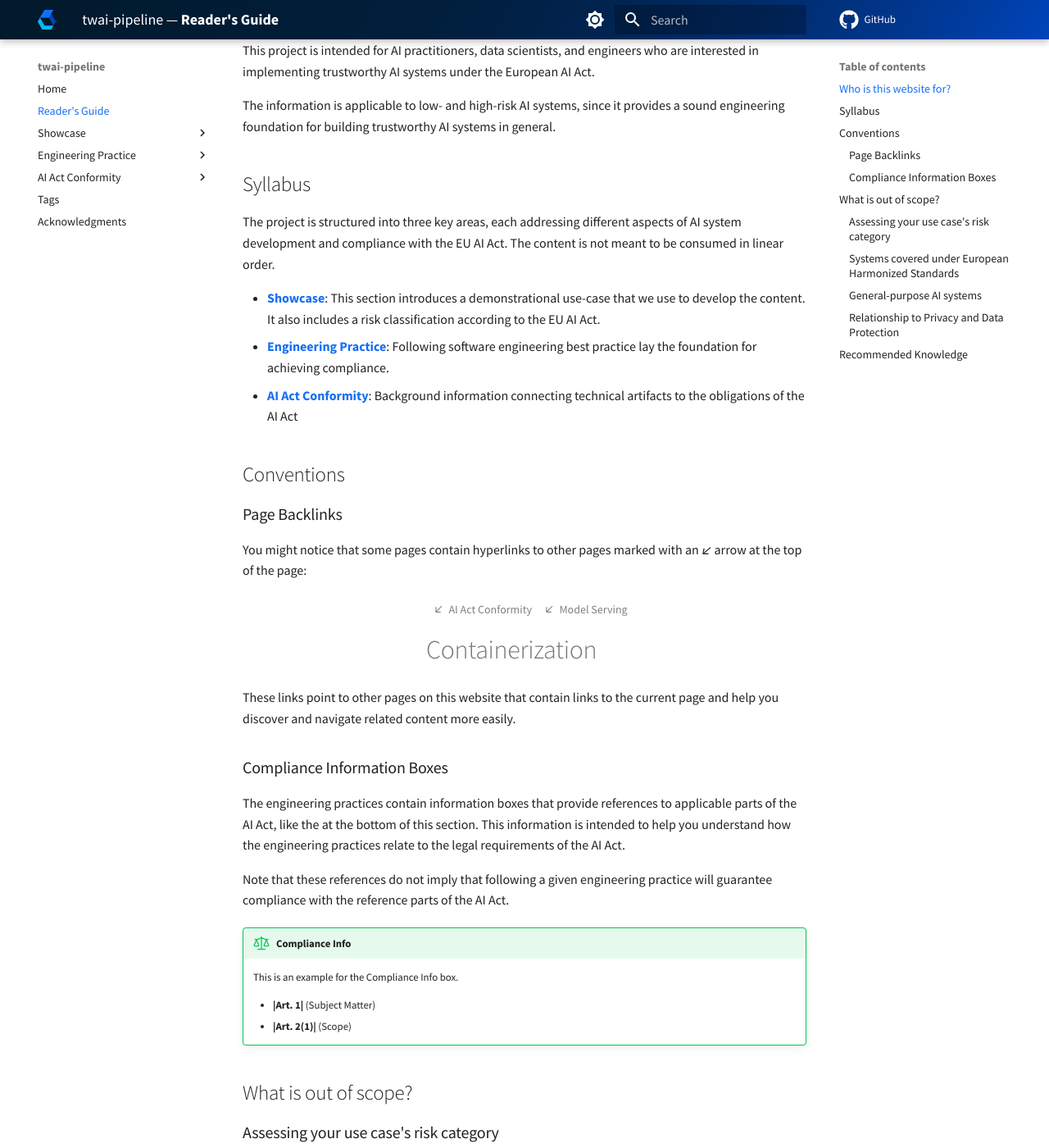
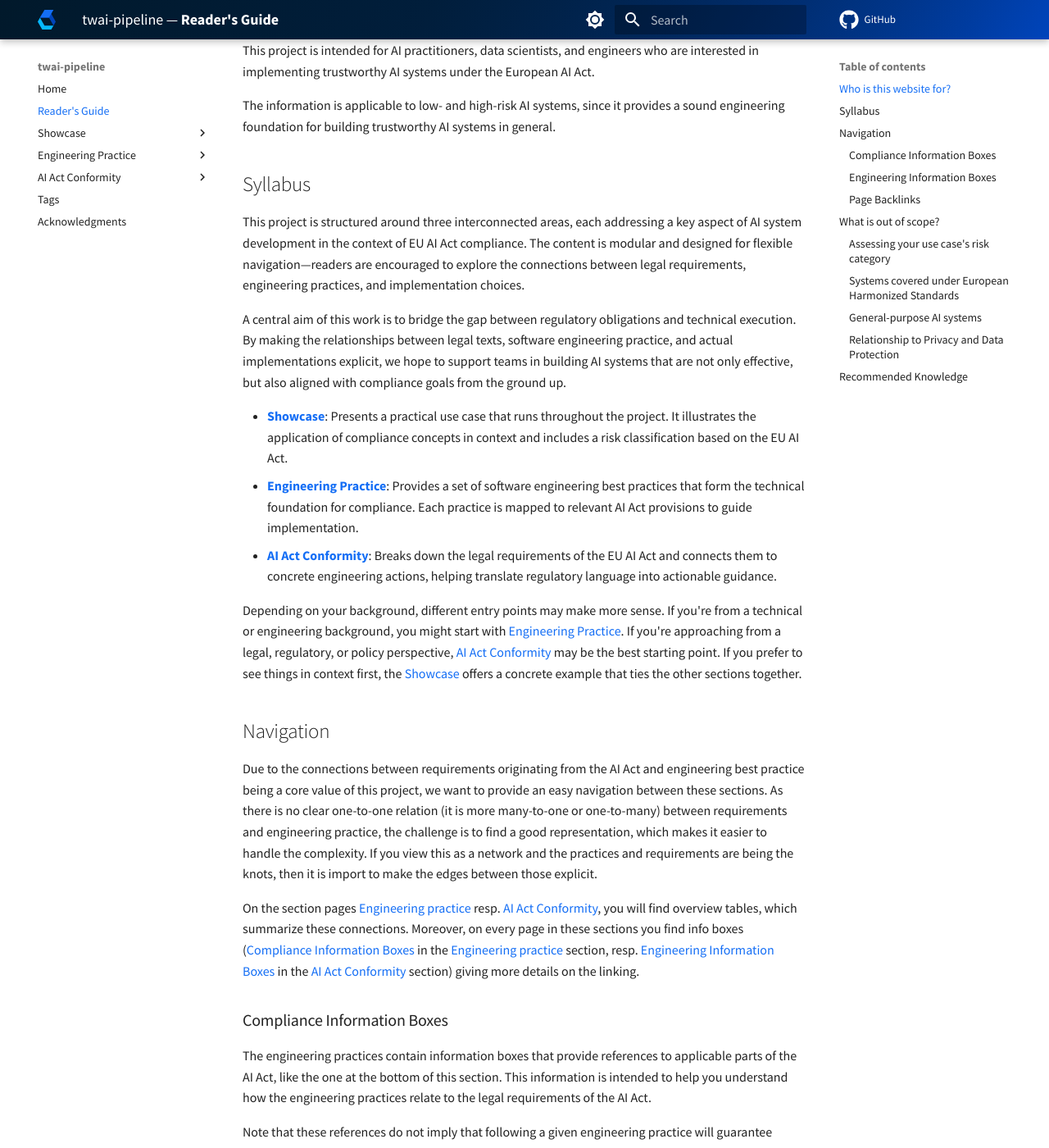
Before and after one commit to aai-institute/practical-ai-act, an MkDocs documentation site: the page built from docs/readers-guide.md, in a window 1280 px wide and 1400 px high, scrolled down 400 px. Shown: the whole window at 82% size. Built offline with MkDocs 1.6.1 and Material for MkDocs 9.7.7, drawn with Linux system fonts in a browser that asks for light colours; plug-ins that fetch from the network failed and are left out; comment, search, counter and statistics services are not loaded; the version menu is left out; some of the changed text lies outside the part shown.

Commit message:
docs: Extend reader's guide

```diff
--- a/docs/readers-guide.md
+++ b/docs/readers-guide.md
@@ -14,13 +14,65 @@ The information is applicable to low- and high-risk AI systems, since it provide
 
 ## Syllabus
 
-The project is structured into three key areas, each addressing different aspects of AI system development and compliance with the EU AI Act. The content is not meant to be consumed in linear order.
+This project is structured around three interconnected areas, each addressing a key aspect of AI system development in the context of EU AI Act compliance. The content is modular and designed for flexible navigation—readers are encouraged to explore the connections between legal requirements, engineering practices, and implementation choices.
 
--   [**Showcase**](showcase/index.md): This section introduces a demonstrational use-case that we use to develop the content. It also includes a risk classification according to the EU AI Act.
--   [**Engineering Practice**](engineering-practice/reference-architecture.md): Following software engineering best practice lay the foundation for achieving compliance.
--   [**AI Act Conformity**](conformity/index.md): Background information connecting technical artifacts to the obligations of the AI Act
+A central aim of this work is to bridge the gap between regulatory obligations and technical execution. By making the relationships between legal texts, software engineering practice, and actual implementations explicit, we hope to support teams in building AI systems that are not only effective, but also aligned with compliance goals from the ground up.
 
-## Conventions
+-   [**Showcase**](showcase/index.md): Presents a practical use case that runs throughout the project. It illustrates the application of compliance concepts in context and includes a risk classification based on the EU AI Act.
+-   [**Engineering Practice**](engineering-practice/index.md): Provides a set of software engineering best practices that form the technical foundation for compliance. Each practice is mapped to relevant AI Act provisions to guide implementation.
+-   [**AI Act Conformity**](conformity/index.md): Breaks down the legal requirements of the EU AI Act and connects them to concrete engineering actions, helping translate regulatory language into actionable guidance.
+
+Depending on your background, different entry points may make more sense.
+If you're from a technical or engineering background, you might start with [Engineering Practice](engineering-practice/index.md). If you're approaching from a legal, regulatory, or policy perspective, [AI Act Conformity](conformity/index.md) may be the best starting point.
+If you prefer to see things in context first, the [Showcase](showcase/index.md) offers a concrete example that ties the other sections together.
+
+## Navigation
+
+Due to the connections between requirements originating from the AI Act and engineering best
+practice being a core value of this project, we want to provide an easy navigation
+between these sections. As there is no clear one-to-one relation (it is more many-to-one or one-to-many) between requirements and engineering practice, the challenge is
+to find a good representation, which makes it easier to handle the complexity.
+If you view this as a network and the practices and requirements
+are being the knots, then it is import to make the edges between those explicit.
+
+On the section pages [Engineering practice](engineering-practice/index.md) resp. [AI Act Conformity](conformity/index.md), you will find overview tables, which summarize
+these connections. Moreover, on every page in these sections you find info boxes
+([Compliance Information Boxes](#compliance-information-boxes) in the [Engineering practice](engineering-practice/index.md) section, resp. [Engineering Information Boxes](#engineering-information-boxes) in the [AI Act Conformity](conformity/index.md) section) giving more details on the linking.
+
+
+
+### Compliance Information Boxes
+
+The engineering practices contain information boxes that provide references to applicable parts of the AI Act, like the one at the bottom of this section.
+This information is intended to help you understand how the engineering practices relate to the legal requirements of the AI Act.
+
+Note that these references do not imply that following a given engineering practice will guarantee compliance with the reference parts of the AI Act.
+
+!!! success "Compliance Info"
+
+    This is an example for the Compliance Info box.
+
+    - **|Art. 14|** (Human Oversight), in particular:
+        - |Art. 14(4)(e)|, continuous monitoring the operation of the systems helps
+            to detect conditions requiring potential intervention
+
+### Engineering Information Boxes
+Coming from requirements induced by the AI Act, it is off interest to link
+certain aspects of the respective requirement to corresponding engineering practices.
+This is represented by information boxes, like the one at the bottom of this section.
+You can think of them as the reverse direction of the connections collected
+in [Compliance Information Boxes](#compliance-information-boxes).
+
+Again, following these practices may not guarantee compliance, as there might be
+parts of the requirement, which are not amenable to automation.
+
+!!! info "Engineering Info"
+
+    This is an example for the Compliance Info box.
+
+    - [**Operational Monitoring**](engineering-practice/operational-monitoring.md):
+        -   |Art. 14(4)(e)|, continuous monitoring the operation of the systems helps
+            to detect conditions requiring potential intervention
 
 ### Page Backlinks
 
@@ -30,21 +82,7 @@ You might notice that some pages contain hyperlinks to other pages marked with a
 ![Backlinks](_images/backlinks.png){ align=center }
 </figure>
 
-These links point to other pages on this website that contain links to the current page and help you discover and navigate related content more easily.
-
-### Compliance Information Boxes
-
-The engineering practices contain information boxes that provide references to applicable parts of the AI Act, like the at the bottom of this section.
-This information is intended to help you understand how the engineering practices relate to the legal requirements of the AI Act.
-
-Note that these references do not imply that following a given engineering practice will guarantee compliance with the reference parts of the AI Act.
-
-!!! success "Compliance Info"
-
-    This is an example for the Compliance Info box.
-
-    - **|Art. 1|** (Subject Matter)
-    - **|Art. 2(1)|** (Scope)
+These links point to other pages on this website that contain links to the current page and help you discover and navigate related content more easily, even if it is not mentioned in the info box of the page.
 
 ## What is out of scope?
 
```
Also changed, not shown: other parts of docs/readers-guide.md (+1 -1 lines).
